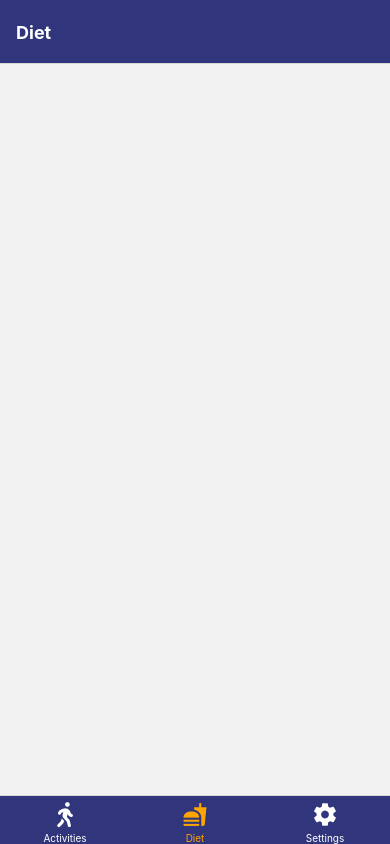
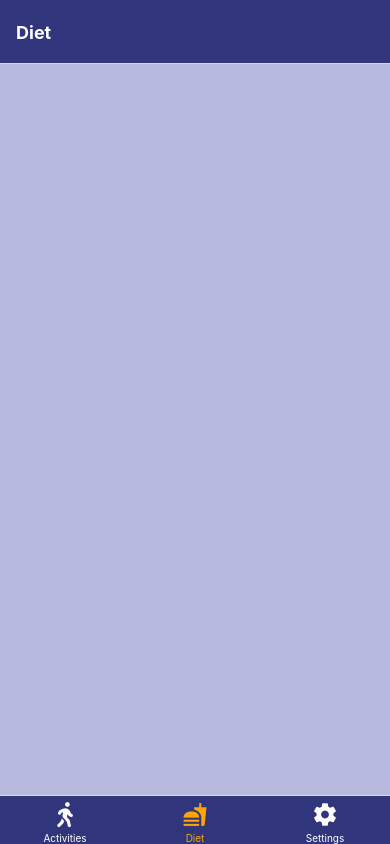
Before and after one commit to annanfu/MobileDevA2, a React Native app: screen /Diet in a window 390 px wide. Built offline with nearby package versions, Linux system fonts and the light colour scheme.

Commit message:
Added a resuable Item component for the added item with styles and imported in ItemLists. Refactored ItemList.

```diff
--- /dev/null
+++ b/Components/Item.js
@@ -0,0 +1,67 @@
+import { StyleSheet, Text, View } from 'react-native'
+import React from 'react'
+import { FontAwesome } from "@expo/vector-icons";
+import { themes } from '../helper';
+
+export default function Item({ item, type}) {
+  const isActivity = type === "activity";
+  return (
+    <View style={styles.container}>
+      <View style={styles.leftContent}>
+        <Text style={styles.itemName}>
+          {isActivity ? item.activity : item.description}
+        </Text>
+      </View>
+      <View style={styles.rightContent}>
+        {item.isSpecial && (
+          <FontAwesome
+            name="warning"
+            size={20}
+            color={themes.light.active}
+            style={{ marginRight: 5 }}
+          />
+        )}
+        <Text style={styles.itemText}>{item.date.toDateString()}</Text>
+        <Text style={styles.itemText}>
+          {isActivity ? `${item.duration} min` : `${item.calories}`}
+        </Text>
+      </View>
+    </View>
+  );
+}
+
+const styles = StyleSheet.create({
+  container: {
+    width: "100%",
+    flexDirection: "row",
+    justifyContent: "space-between",
+    alignItems: "center",
+    backgroundColor: themes.light.primary,
+    borderRadius: 5,
+    padding: 8,
+    marginBottom: 20,
+  },
+  leftContent: {
+    flexDirection: "row",
+    alignItems: "center",
+  },
+  itemName: {
+    color: themes.light.background,
+    fontSize: 16,
+    fontWeight: "bold",
+  },
+  rightContent: {
+    flexDirection: "row",
+    alignItems: "center",
+  },
+  itemText: {
+    color: themes.light.primary,
+    backgroundColor: themes.light.text,
+    fontWeight: "bold",
+    padding: 5,
+    margin: 3,
+    borderRadius: 5,
+    minWidth: 80,
+    textAlign: "center",
+  },
+});
--- a/Components/ItemsList.js
+++ b/Components/ItemsList.js
@@ -2,30 +2,18 @@ import { StyleSheet, Text, View, FlatList } from 'react-native'
 import React, { useContext } from "react";
 import { DataContext } from "../Contexts/dataContext";
 import FontAwesome from "@expo/vector-icons/FontAwesome";
-
+import Item from "./Item";
 
 
 export default function ItemList({type}) {
   const { activities, diets } = useContext(DataContext);
   const data = type === "activity" ? activities : diets;
-
-  const items = ({ item }) => {
-    return (
-      <View>
-        {item.isSpecial && (
-          <FontAwesome name="warning" size={24} color="black" />
-        )}
-        <Text>{type === "activity" ? item.activity : item.food}</Text>
-        <Text>{item.date.toDateString()}</Text>
-        <Text>{item.duration} min</Text>
-      </View>
-    );
-  }
+  console.log(data);
 
   return (
     <FlatList
       data={data}
-      renderItem={items}
+      renderItem={({ item }) => <Item item={item} type={type} />}
       contentContainerStyle={styles.scrollViewContainer}
     />
   );
--- a/Screens/Activities.js
+++ b/Screens/Activities.js
@@ -3,7 +3,7 @@ import React from 'react'
 import ItemsList from "../Components/ItemsList";
 import Background from '../Components/Background';
 
-export default function Activities({navigation}) {
+export default function Activities() {
   return (
     <Background>
       <ItemsList type="activity" />
--- a/Screens/AddAnActivity.js
+++ b/Screens/AddAnActivity.js
@@ -18,13 +18,13 @@ export default function AddAnActivity({navigation}) {
   const [open, setOpen] = useState(false);
   const [activity, setActivity] = useState(null);
   const [items, setItems] = useState([
-    { label: "Walking", value: "walking" },
-    { label: "Running", value: "running" },
-    { label: "Swimming", value: "swimming" },
-    { label: "Weights", value: "weights" },
-    { label: "Yoga", value: "yoga" },
-    { label: "Cycling", value: "cycling" },
-    { label: "Hiking", value: "hiking" },
+    { label: "Walking", value: "Walking" },
+    { label: "Running", value: "Running" },
+    { label: "Swimming", value: "Swimming" },
+    { label: "Weights", value: "Weights" },
+    { label: "Yoga", value: "Yoga" },
+    { label: "Cycling", value: "Cycling" },
+    { label: "Hiking", value: "Hiking" },
   ]);
 
 
@@ -42,7 +42,7 @@ export default function AddAnActivity({navigation}) {
         activity: activity,
         duration: duration,
         date: date,
-        isSpecial: (activity === 'running' || activity === 'weights') && duration > 60,
+        isSpecial: (activity === 'Running' || activity === 'Weights') && duration > 60,
         }
      );
       navigation.goBack();
--- a/Screens/Diet.js
+++ b/Screens/Diet.js
@@ -1,14 +1,14 @@
-import { FlatList, StyleSheet, Text, View } from 'react-native'
-import React from 'react'
+import { FlatList, StyleSheet, Text, View } from "react-native";
+import React from "react";
+import ItemsList from "../Components/ItemsList";
+import Background from "../Components/Background";
 
 export default function Diet() {
   return (
-    <FlatList>
-        <View>
-        <Text>Diet</Text>
-        </View>
-    </FlatList>
-  )
+    <Background>
+      <ItemsList type="diet" />
+    </Background>
+  );
 }
 
-const styles = StyleSheet.create({})
+const styles = StyleSheet.create({});
```
